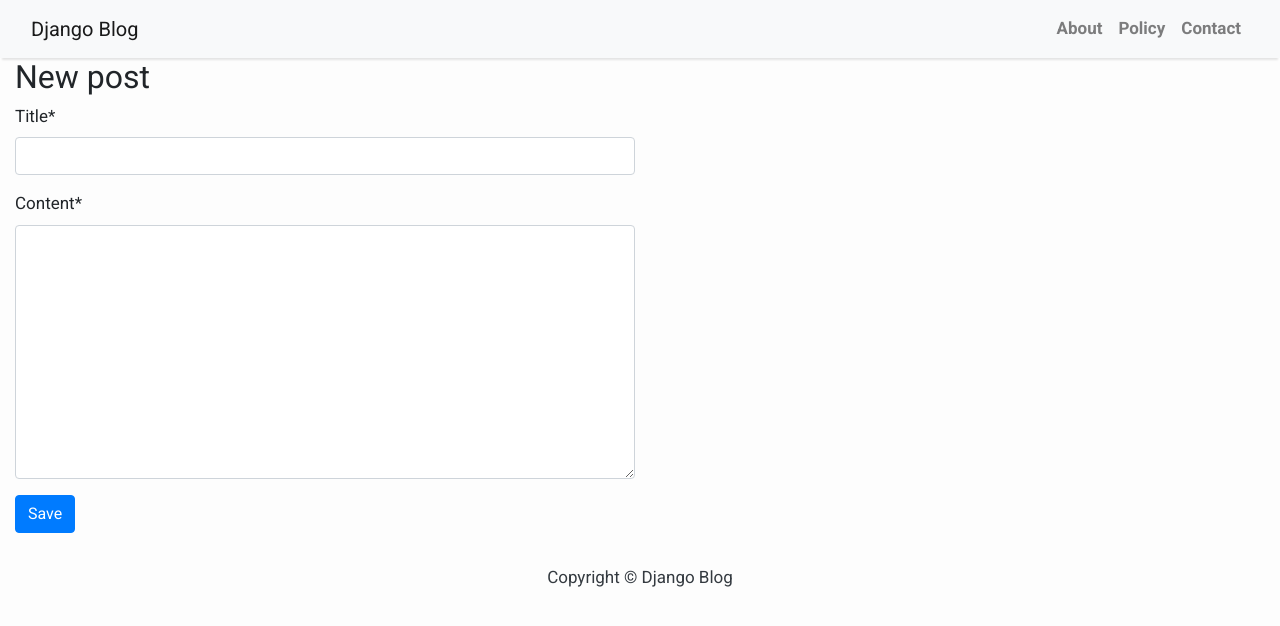
After one commit to rohitpbhore/Django_blog, a Django app: page /post/new/ in a window 1280 px wide. The commit adds this page. Shown: the top 626 px of the page. Run offline with Django 3.2, Linux system fonts and the light colour scheme; some libraries are stand-ins or nearby versions.

Commit message:
1. Add Post create/update form. \n 2. all pyc files removed

```diff
--- /dev/null
+++ b/blog/forms.py
@@ -0,0 +1,24 @@
+from django import forms
+from .models import Post
+from crispy_forms.helper import FormHelper
+from crispy_forms.layout import Layout, Submit, Row, Column
+
+class PostForm(forms.ModelForm):
+  class Meta:
+    model = Post
+    fields = ('title', 'content',)
+
+  def __init__(self, *args, **kwargs):
+    super().__init__(*args, **kwargs)
+    self.helper = FormHelper()
+    self.helper.layout = Layout(
+      Row(
+        Column('title', css_class='form-group col-md-6 mb-0'),
+        css_class='form-row'
+      ),
+      Row(
+        Column('content', css_class='form-group col-md-6 mb-0'),
+        css_class='form-row'
+      ),
+      Submit('submit', 'Save')
+    )
--- a/blog/models.py
+++ b/blog/models.py
@@ -17,7 +17,7 @@ class Post(models.Model):
     status = models.IntegerField(choices=STATUS, default=0)
 
     class Meta:
-        ordering = ['-created_on']
+      ordering = ['-created_on']
 
     def __str__(self):
-        return self.title
+      return self.title
--- a/blog/urls.py
+++ b/blog/urls.py
@@ -3,5 +3,8 @@ from django.urls import path
 
 urlpatterns = [
     path('', views.PostList.as_view(), name='home'),
-    path('<slug:slug>/', views.PostDetail.as_view(), name='post_detail'),
+    # path('<pk:pk>/', views.PostDetail.as_view(), name='post_detail'),
+    path('post/<int:pk>/', views.PostDetail.as_view(), name='post_detail'),
+    path('post/new/', views.post_new, name='post_new'),
+    path('post/<int:pk>/edit/', views.post_edit, name='post_edit'),
 ]
--- a/blog/views.py
+++ b/blog/views.py
@@ -1,11 +1,45 @@
 from django.views import generic
+from django.shortcuts import render, redirect, get_object_or_404
 from .models import Post
+from .forms import PostForm
+import datetime
+from django.utils import timezone
+from django.utils.text import slugify
 
 
 class PostList(generic.ListView):
-    queryset = Post.objects.filter(status=1).order_by('-created_on')
-    template_name = 'index.html'
+  queryset = Post.objects.filter(status=1).order_by('-created_on')
+  template_name = 'index.html'
 
 class PostDetail(generic.DetailView):
-    model = Post
-    template_name = 'post_detail.html'
+  model = Post
+  template_name = 'post_detail.html'
+
+def post_new(request):
+  if request.method == "POST":
+    form = PostForm(request.POST)
+    if form.is_valid():
+      post = form.save(commit=False)
+      post.author = request.user
+      post.slug = slugify(post.title)
+      post.published_date = timezone.now()
+      post.save()
+      return redirect('post_detail', pk=post.pk)
+  else:
+    form = PostForm()
+  return render(request, 'blog/post_edit.html', {'form': form})
+
+def post_edit(request, pk):
+  post = get_object_or_404(Post, pk=pk)
+  if request.method == "POST":
+    form = PostForm(request.POST, instance=post)
+    if form.is_valid():
+        post = form.save(commit=False)
+        post.author = request.user
+        post.slug = slugify(post.title)
+        post.published_date = timezone.now()
+        post.save()
+        return redirect('post_detail', pk=post.pk)
+  else:
+    form = PostForm(instance=post)
+  return render(request, 'blog/post_edit.html', {'form': form})
--- a/mysite/settings.py
+++ b/mysite/settings.py
@@ -38,7 +38,8 @@ INSTALLED_APPS = [
     'django.contrib.sessions',
     'django.contrib.messages',
     'django.contrib.staticfiles',
-    'blog'
+    'blog',
+    'crispy_forms'
 ]
 
 MIDDLEWARE = [
@@ -52,6 +53,7 @@ MIDDLEWARE = [
 ]
 
 ROOT_URLCONF = 'mysite.urls'
+CRISPY_TEMPLATE_PACK = 'bootstrap4'
 
 TEMPLATES = [
     {
--- a/requirements.txt
+++ b/requirements.txt
@@ -1 +1,3 @@
 Django~=2.2.4
+django-crispy-forms
+python-slugify
--- /dev/null
+++ b/templates/blog/post_edit.html
@@ -0,0 +1,11 @@
+{% extends 'blog/base.html' %}
+{% load crispy_forms_tags %}
+
+{% block content %}
+  <div class="container-fluid">
+    <h2>New post</h2>
+    <form method="POST" class="form-group">{% csrf_token %}
+      {% crispy form %}
+    </form>
+  </div>
+{% endblock %}
--- a/templates/sidebar.html
+++ b/templates/sidebar.html
@@ -4,7 +4,6 @@
   .card{
     box-shadow: 0 16px 48px #E3E7EB;
   }
-
 </style>
 
 <!-- Sidebar Widgets Column -->
@@ -12,9 +11,8 @@
   <div class="card my-4">
     <h5 class="card-header">About Us</h5>
     <div class="card-body">
-        <p class="card-text"> This awesome blog is made on the top of our Favourite full stack Framework 'Django', follow up the tutorial to learn how we made it..!</p>
-        <a href="#"
-           class="btn btn-danger">Know more!</a>
+      <p class="card-text">This awesome blog is made on the top of the full stack Framework 'Django'.</p>
+      <a href="#" class="btn btn-danger">Know more!</a>
     </div>
   </div>
 </div>
```
Also changed, not shown: templates/blog/base.html (renamed from templates/base.html, +6 -20 lines), templates/index.html (+8 -9 lines), templates/post_detail.html (+6 -1 lines), README.md, blog/migrations/0001_initial.py (added), db.sqlite3 (deleted), 1 other file. Lines whose indentation alone changed are shown as unchanged.
